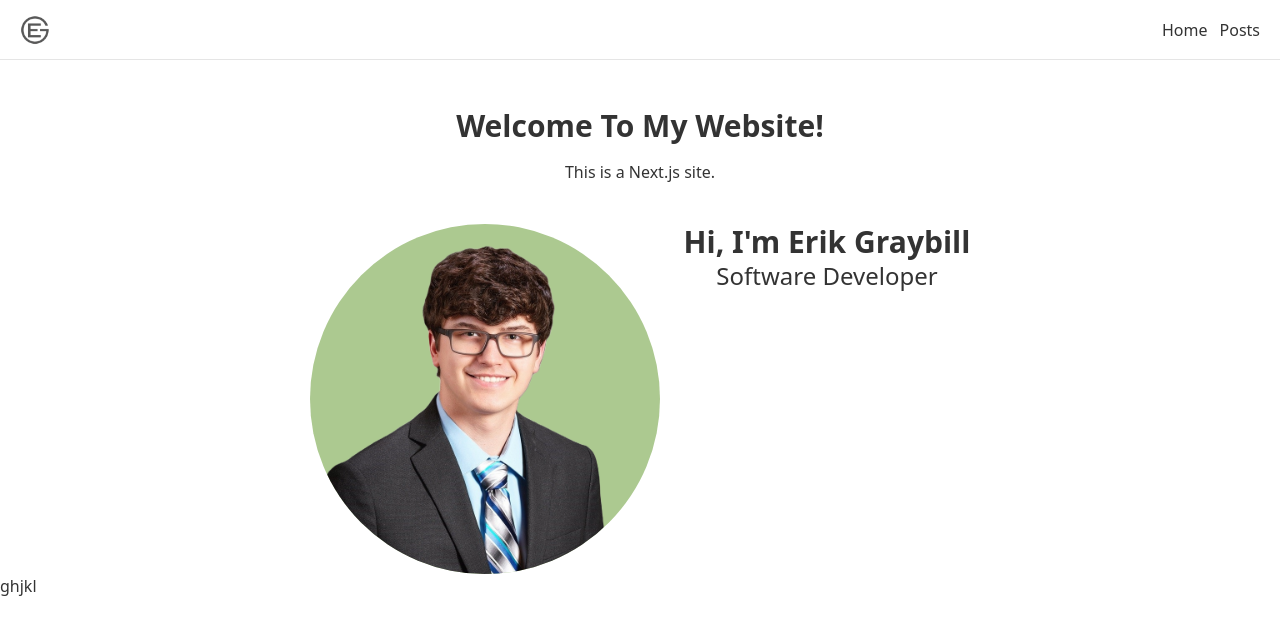
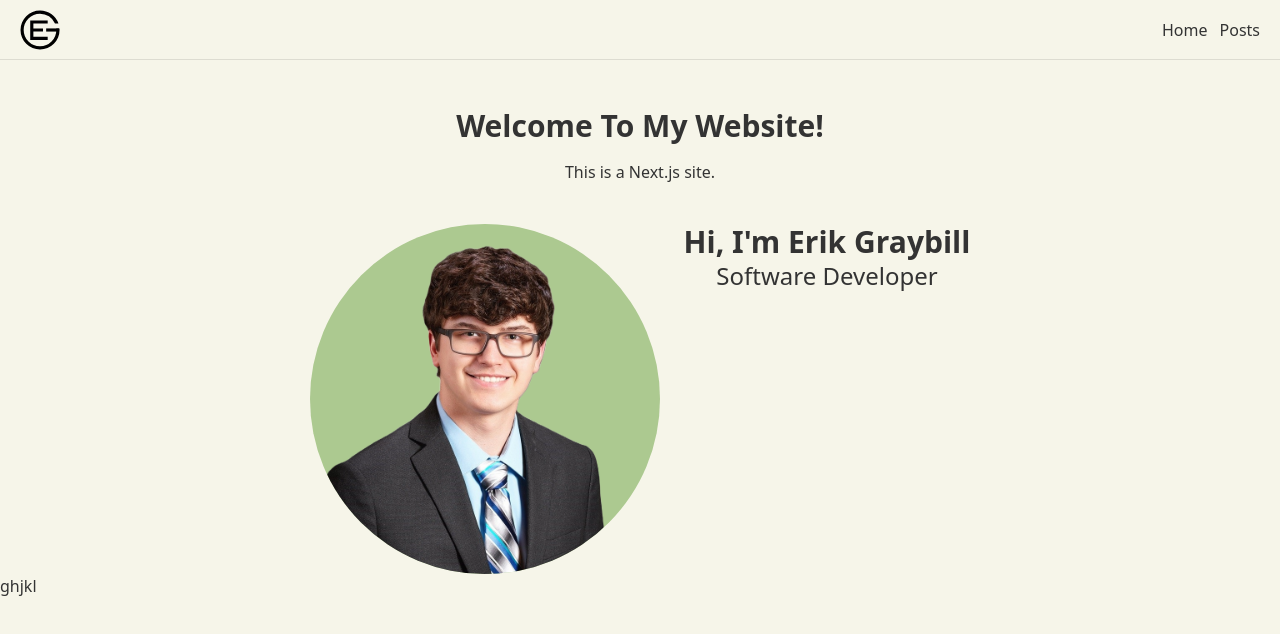
Before and after one commit to erikgraybill/portfolio-site, a Next.js app: page / in a window 1280 px wide. Shown: the top 634 px of the page. Built offline with nearby package versions, Linux system fonts and the light colour scheme.

Commit message:
fix to logo, more experimentation, inclusion of color palette

```diff
--- a/src/app/components/header.tsx
+++ b/src/app/components/header.tsx
@@ -5,9 +5,9 @@ export default function Header() {
     return (
         <div className="border-black/10 border-b h-[60px] flex
         items-center justify-between px-5">
-            <div>
-                <Image src="/EG-Logo.png" alt="logo" width={30} height={30} priority />
-            </div>
+            <Link href={"/"}>
+                <Image src="/EG-Logo.svg" alt="logo" width={40} height={40} priority />
+            </Link>
 
             <ul className="flex items-center gap-3">
                 <li>
--- a/src/app/globals.css
+++ b/src/app/globals.css
@@ -13,7 +13,15 @@
   --ease-snappy: cubic-bezier(0.2, 0, 0, 1);
 }
 
+/*
+Cal Poly Green 36482E
+Floral White FAF7F0
+Dun D8CBBB
+Jet 3A3A3A
+Sage B7C9A5
+*/
+
 body {
-
+    background-color: #f6f5e9;
     color: #333333;
 }
--- a/src/app/layout.tsx
+++ b/src/app/layout.tsx
@@ -9,8 +9,8 @@ const robotoSans = Roboto({
 });
 
 export const metadata: Metadata = {
-  title: "Create Next App",
-  description: "Generated by create next app",
+  title: "Erik Graybill",
+  description: "Erik Graybill's Website",
 };
 
 export default function RootLayout({
@@ -20,7 +20,7 @@ export default function RootLayout({
 }>) {
   return (
     <html lang="en">
-      <body className={`${robotoSans.variable} antialiased background-color: #e6f0dc;`}>
+      <body className={`${robotoSans.variable} antialiased`}>
           <Header />
           {children}
           <footer>ghjkl</footer>
```
Also changed, not shown: public/EG-Logo.png (deleted), public/EG-Logo.svg (added).
